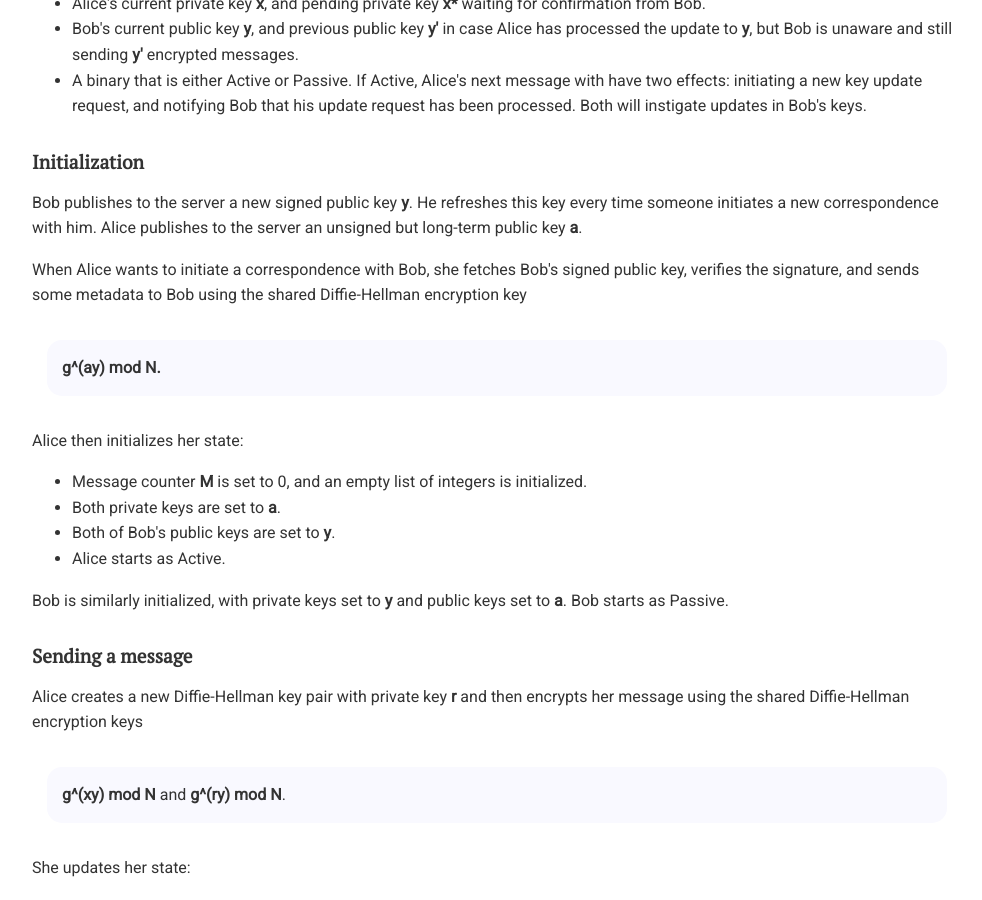
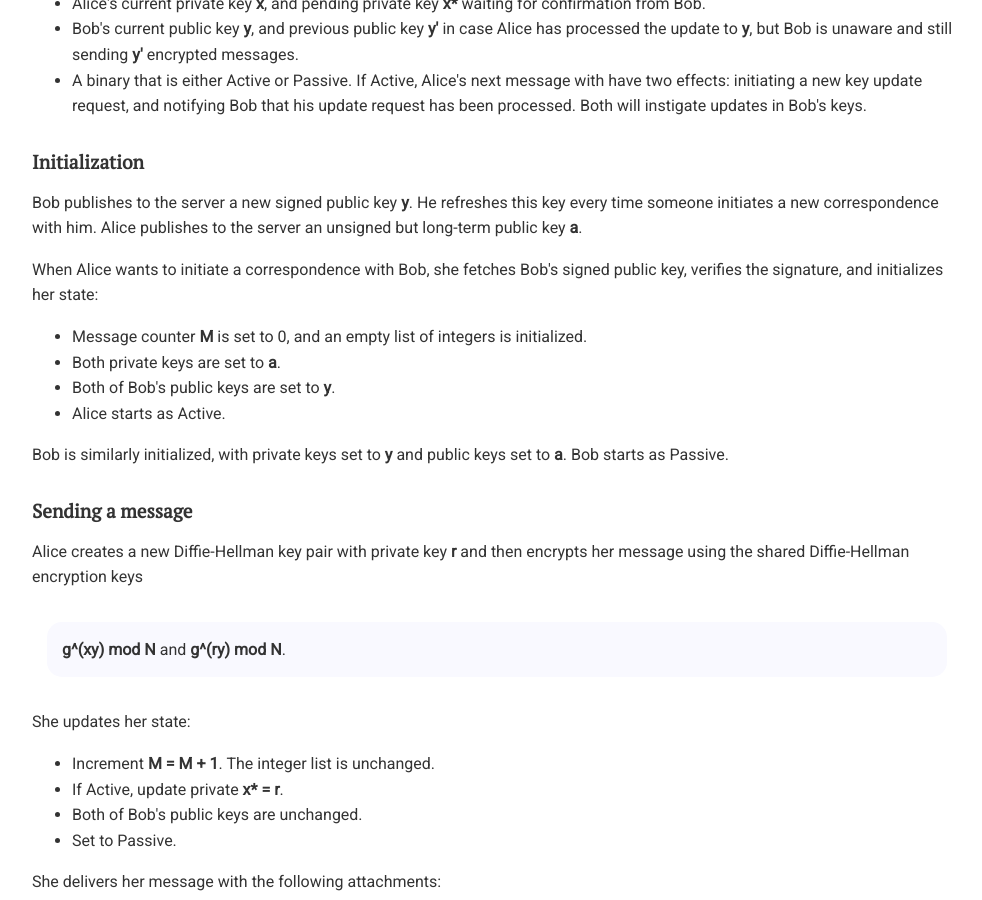
Before and after one commit to chatscrypt/chatscrypt.github.io, a Jekyll site: the page built from _posts/2020-01-24-the-chatscrypt-architecture-part-iv-authenticated-inductive-diffie-hellman-2.html, in a window 1280 px wide and 900 px high, scrolled down 640 px. Shown: the whole window, without its empty margins (143-1125 px from the left). Built offline with Jekyll 4.4.1, drawn with Linux system fonts in a browser that asks for light colours; comment, search, counter and statistics services are not loaded.

Commit message:
Update 2020-01-24-the-chatscrypt-architecture-part-iv-authenticated-inductive-diffie-hellman-2.html

```diff
--- a/_posts/2020-01-24-the-chatscrypt-architecture-part-iv-authenticated-inductive-diffie-hellman-2.html
+++ b/_posts/2020-01-24-the-chatscrypt-architecture-part-iv-authenticated-inductive-diffie-hellman-2.html
@@ -25,12 +25,7 @@ I decided to carefully write out my third and hopefully final attempt at the pro
 <h2>Initialization</h2>
 Bob publishes to the server a new signed public key <b>y</b>. He refreshes this key every time someone initiates a new correspondence with him. Alice publishes to the server an unsigned but long-term public key <b>a</b>.
 
-<p>When Alice wants to initiate a correspondence with Bob, she fetches Bob's signed public key, verifies the signature, and sends some metadata to Bob using the shared Diffie-Hellman encryption key
-<div class="media">
-<b>g^(ay) mod N.</b>
-</div>
-
-Alice then initializes her state:
+<p>When Alice wants to initiate a correspondence with Bob, she fetches Bob's signed public key, verifies the signature, and initializes her state:
 <ul>
 <li>Message counter <b>M</b> is set to 0, and an empty list of integers is initialized.
 <li>Both private keys are set to <b>a</b>.
```
